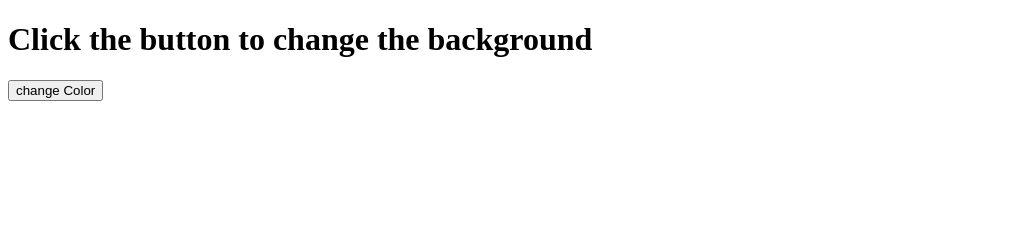
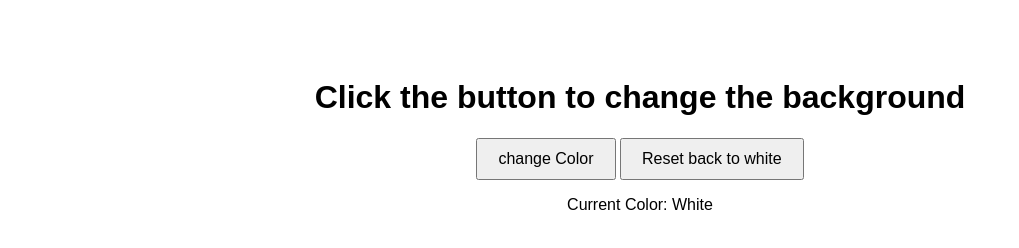
Before and after one commit to jlneuser/eventListenerPractice, a plain HTML site: page index.html in a window 1280 px wide. Shown: the whole page, without its empty margins (0-1019 px from the left). Drawn offline with Linux system fonts and the light colour scheme.

Commit message:
add reset button and beginning of "current color" text

```diff
--- a/index.html
+++ b/index.html
@@ -12,6 +12,9 @@
 <body>
   <h1>Click the button to change the background</h1>
   <button id="colorButton">change Color</button>
+  <button id="reset">Reset back to white</button>
+  <p class="currentColor">Current Color: White</p>
+
 </body>
 
 </html>
--- a/main.js
+++ b/main.js
@@ -1,9 +1,19 @@
 // identifying the button
 
-const button = document.getElementById('colorBlue');
+const button = document.getElementById('colorButton');
 
 button.addEventListener('click', () => {
+  // creating my color palette to choose from
   const colors = ['blue', 'red', 'purple', 'green', 'pink'];
+  // using colors[] to choose from the color palette
   const randomColor = colors[Math.floor(Math.random() * colors.length)];
+  // finally, painting onto the background the color chosen
   document.body.style.backgroundColor = randomColor;
 });
+
+// **!I DID THIS ONE BY MYSELF!**
+const resetButton = document.getElementById('reset');
+
+resetButton.addEventListener('click', () => {
+  const backToWhite = document.body.style.backgroundColor = 'white';
+})
--- a/style.css
+++ b/style.css
@@ -0,0 +1,12 @@
+body {
+  font-family: Arial, sans-serif;
+  text-align: center;
+  padding: 50px;
+  transition: background-color 0.5s ease;
+}
+
+button {
+  padding: 10px 20px;
+  font-size: 16px;
+  cursor: pointer;
+}
```
